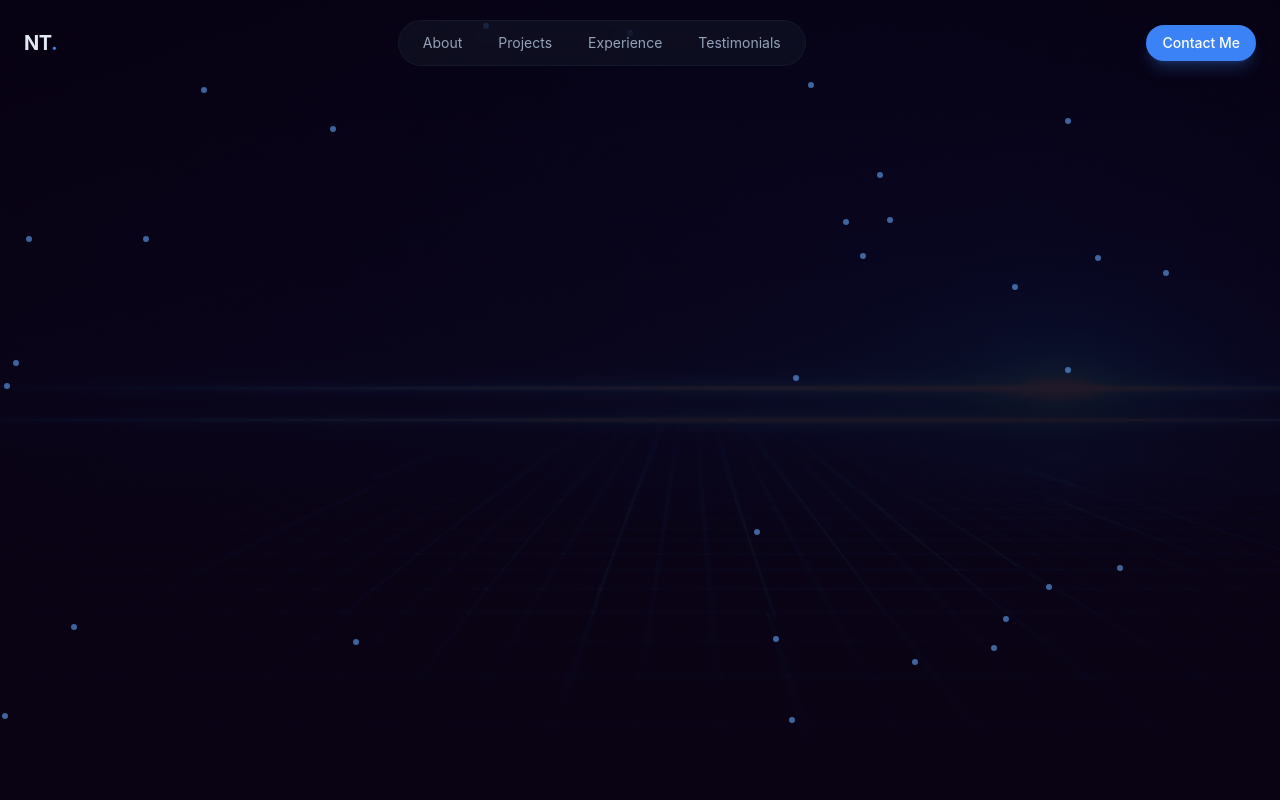
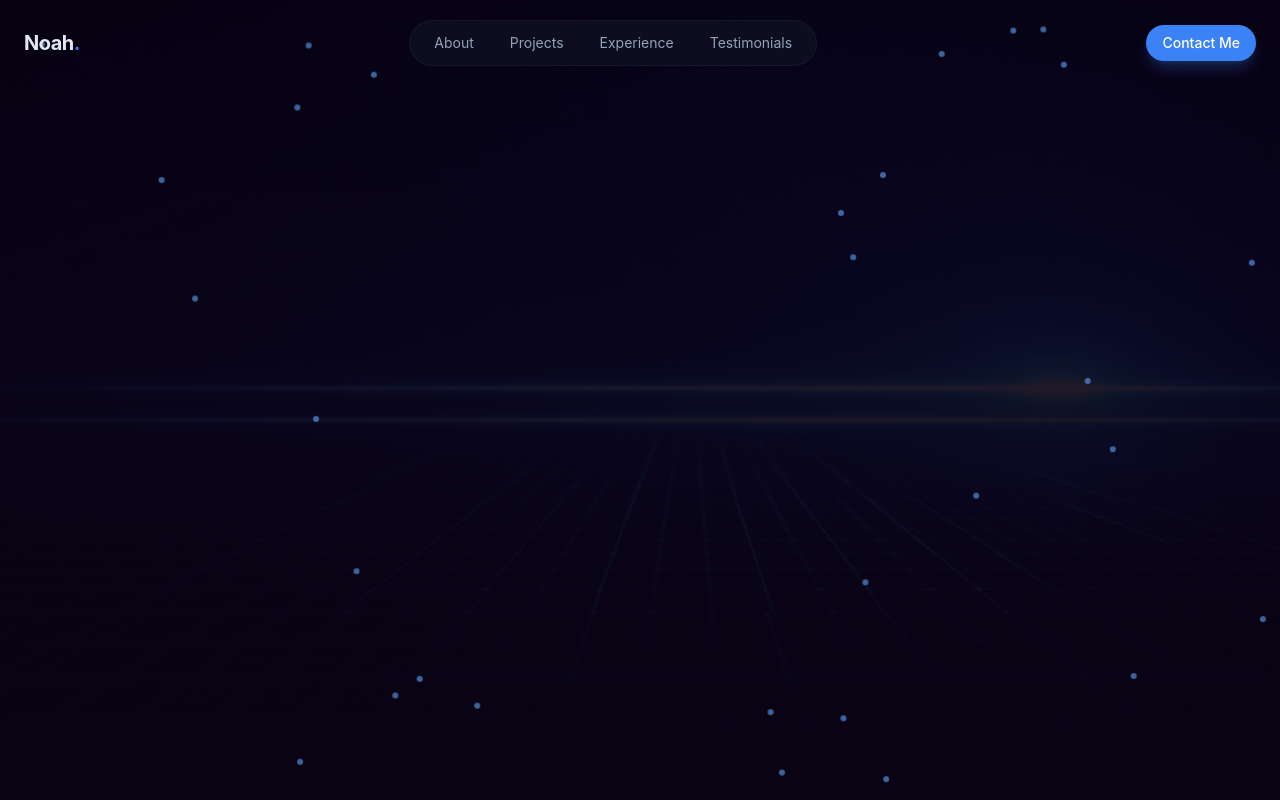
Before and after one commit to noahnoahnoahtran/Web_Dev, a React (Vite) app in the folder Website/10_portfolio/: page / in a window 1280 px wide. Built offline with nearby package versions, Linux system fonts and the light colour scheme.

Commit message:
style(hero): add moving dots and animations

```diff
--- a/Website/10_portfolio/src/index.css
+++ b/Website/10_portfolio/src/index.css
@@ -66,6 +66,23 @@
       filter: blur(0);
     }
   }
+
+  @keyframes slow-drift {
+    0%,
+    100% {
+      transform: translate(0, 0);
+    }
+    25% {
+      transform: translate(20px, -30px);
+    }
+    50% {
+      transform: translate(-15px, -20px);
+    }
+    75% {
+      transform: translate(30px, 10px);
+    }
+  }
+
   .animate-fade-in {
     animation: fade-in 0.8s ease-out both;
   }
--- a/Website/10_portfolio/src/layout/Navbar.jsx
+++ b/Website/10_portfolio/src/layout/Navbar.jsx
@@ -19,7 +19,7 @@ export const Navbar = () => {
           href="#"
           className="text-xl font-bold tracking-tight hover:text-primary"
         >
-          NT<span className="text-primary">.</span>
+          Noah<span className="text-primary">.</span>
         </a>
         {/* Desktop Nav*/}
         <div className="hidden md:flex items-center gap-1">
--- a/Website/10_portfolio/src/sections/Hero.jsx
+++ b/Website/10_portfolio/src/sections/Hero.jsx
@@ -20,6 +20,8 @@ export const Hero = () => {
               backgroundColor: "#60a5fa",
               left: `${Math.random() * 100}%`,
               top: `${Math.random() * 100}%`,
+              animation: `slow-drift ${15 + Math.random() * 20}s ease-in-out infinite`,
+              animationDelay: `${Math.random() * 5}s`,
             }}
           ></div>
         ))}
```
